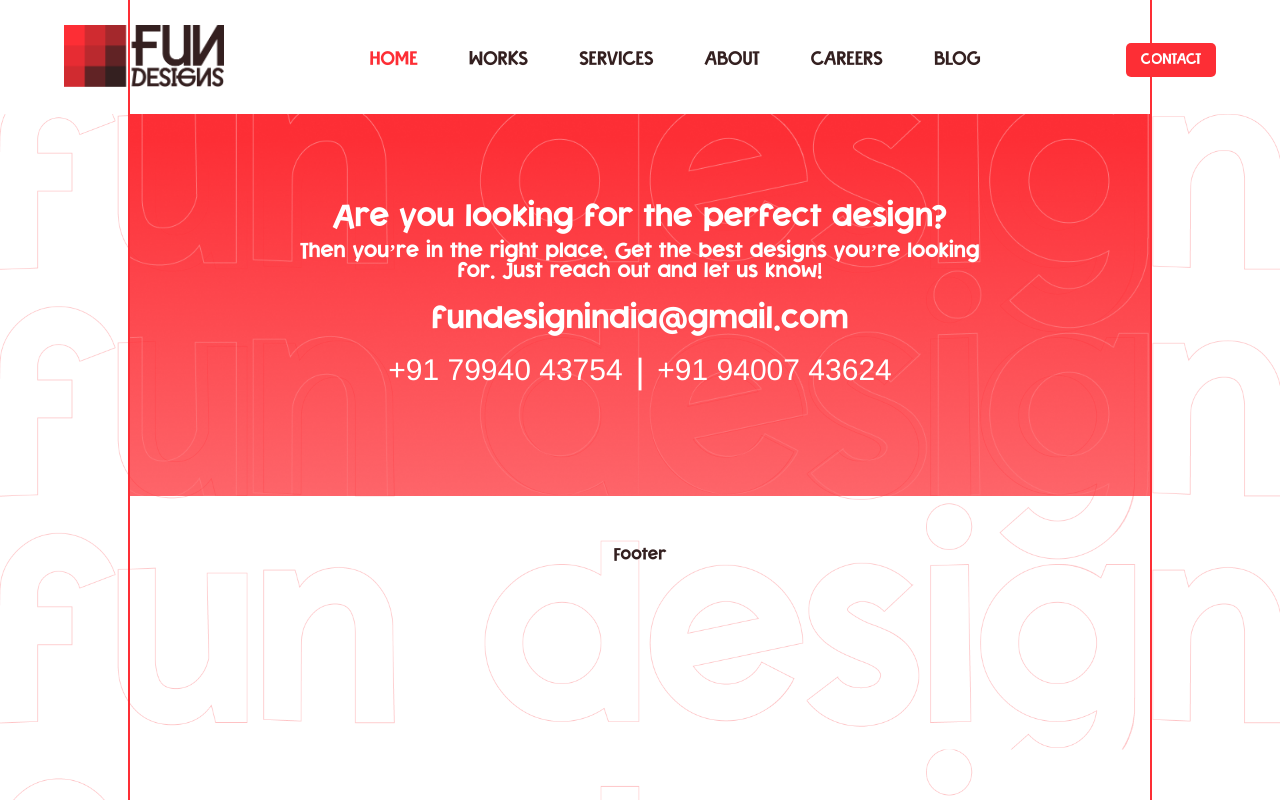
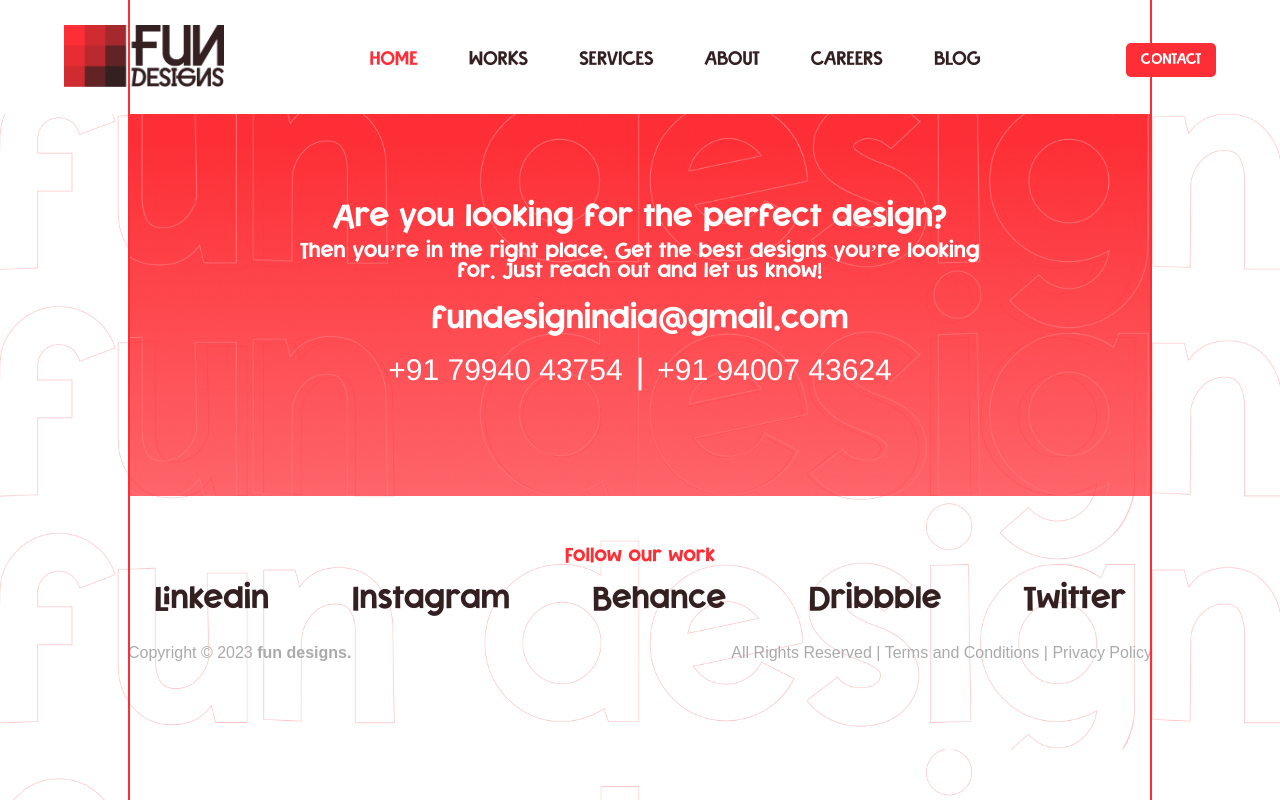
Before and after one commit to fundesigns/fundesign, a React (Vite) app: page /home in a window 1280 px wide. Built offline with nearby package versions, Linux system fonts and the light colour scheme.

Commit message:
footer section completed

```diff
--- a/src/Components/Footer/Footer.module.css
+++ b/src/Components/Footer/Footer.module.css
@@ -0,0 +1,50 @@
+.Wrapper {
+  padding: 0px 10vw 5vh;
+  display: flex;
+  flex-direction: column;
+  gap: 3vh;
+}
+.Header {
+  display: flex;
+  flex-direction: column;
+  align-items: center;
+  gap: 15px;
+}
+.Header > div {
+  display: flex;
+  flex-wrap: wrap;
+  gap: 10px 30px;
+  justify-content: space-around;
+  max-width: 1200px;
+  width: 100%;
+}
+.Header > div a {
+  text-decoration: none;
+  color: #342020;
+  font-size: 30px;
+  line-height: 1;
+}
+
+.copyright {
+  color: #aaa;
+  font-family: sans-serif;
+  display: flex;
+  flex-wrap: wrap;
+  align-items: center;
+  justify-content: space-between;
+  gap: 10px 20px;
+}
+
+.copyright a {
+  text-decoration: none;
+  color: #aaa;
+}
+
+@media screen and (max-width: 830px) {
+  .Header > div a {
+    font-size: 22px;
+  }
+  .copyright {
+    justify-content: center;
+  }
+}
--- a/src/Components/Footer/Footer.tsx
+++ b/src/Components/Footer/Footer.tsx
@@ -1,8 +1,29 @@
-
-type Props = {}
+import styles from './Footer.module.css'
+type Props = {};
 
 export const Footer = (_props: Props) => {
   return (
-    <div>Footer</div>
-  )
-}
+    <div className={styles.Wrapper}>
+      <div className={styles.Header}>
+        <h3>
+          <span className="colorText">Follow our work</span>
+        </h3>
+        <div>
+          <a href="">Linkedin</a>
+          <a href="">Instagram</a>
+          <a href="">Behance</a>
+          <a href="">Dribbble</a>
+          <a href="">Twitter</a>
+        </div>
+      </div>
+      <div className={styles.copyright}>
+        <p>
+          Copyright © 2023 <b>fun designs.</b>
+        </p>
+        <div>
+          <p>All Rights Reserved | <a href="">Terms and Conditions</a> | <a href="">Privacy Policy</a></p>
+        </div>
+      </div>
+    </div>
+  );
+};
```
